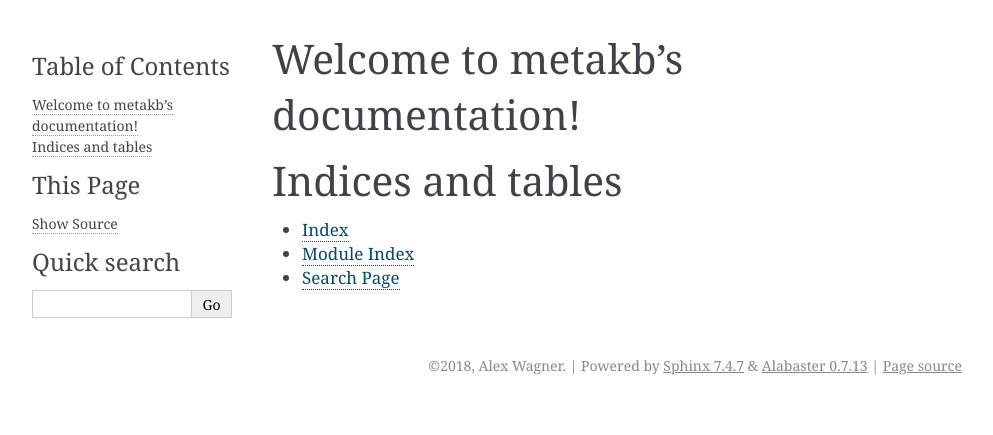
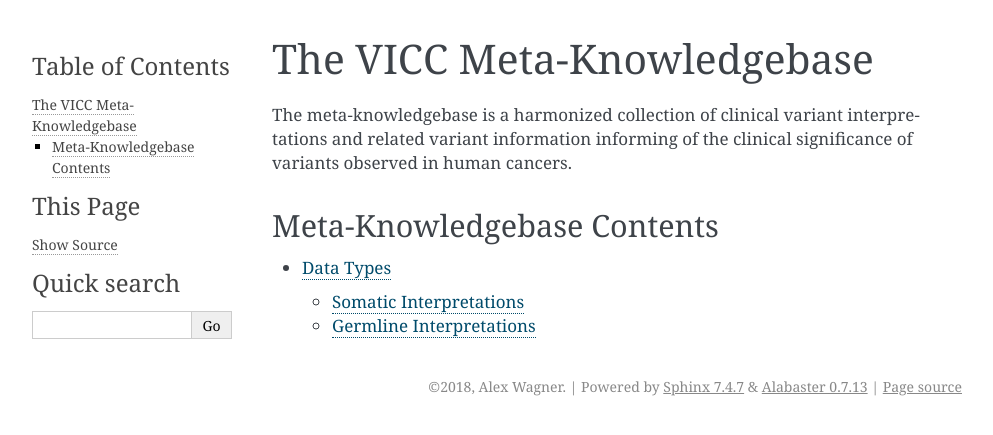
Before and after one commit to cancervariants/metakb, a Sphinx documentation site: the page built from docs/index.rst, in a window 1280 px wide. Shown: the top 435 px of the page, without its empty margins (148-1141 px from the left). Built offline with Sphinx 7.4.7, drawn with Linux system fonts in a browser that asks for light colours.

Commit message:
closes #1, #3

```diff
--- a/docs/index.rst
+++ b/docs/index.rst
@@ -1,20 +1,14 @@
-.. metakb documentation master file, created by
-   sphinx-quickstart on Wed Dec 12 11:04:36 2018.
-   You can adapt this file completely to your liking, but it should at least
-   contain the root `toctree` directive.
+The VICC Meta-Knowledgebase
+==================================
 
-Welcome to metakb's documentation!
-==================================
+The meta-knowledgebase is a harmonized collection of clinical variant interpretations
+and related variant information informing of the clinical significance of variants
+observed in human cancers.
+
+Meta-Knowledgebase Contents
+---------------------------
 
 .. toctree::
    :maxdepth: 2
-   :caption: Contents:
 
-
-
-Indices and tables
-==================
-
-* :ref:`genindex`
-* :ref:`modindex`
-* :ref:`search`
+   spec/data_types
--- /dev/null
+++ b/docs/spec/data_types.rst
@@ -0,0 +1,42 @@
+Data Types
+==========
+
+Curated interpretations and annotations available within the meta-knowledgebase fall
+broadly into the following categories:
+
+* Somatic Variant Interpretations
+* Germline Variant Interpretations
+* Oncogenic, Biological, and Observational Annotations
+* Clinical Trials
+
+Which are populated with data from the following resources:
+
+.. image:: /images/information_types.png
+
+Somatic Interpretations
+-----------------------
+
+Elements of somatic interpretations are guided by the framework from the
+`meta-knowledgebase harmonization`_ manuscript:
+
+.. image:: /images/harmonization.png
+
+and the `Minimum Variant Level Data`_ 2018 update:
+
+.. image:: /images/MVLD.jpg
+
+
+Germline Interpretations
+------------------------
+
+Elements of germline interpretations are guided by the American College of Medical
+Genetics and Genomics (ACMG) and Association for Molecular Pathology (AMP) `joint
+guidelines`_, via the SEPIO-ontology `ClinGen ACMG Variant Interpretation Profile`_:
+
+.. image:: /images/SEPIO-ClinGenProfile.png
+
+
+.. _`meta-knowledgebase harmonization`: https://www.biorxiv.org/content/early/2018/10/19/366856
+.. _`Minimum Variant Level Data`: https://www.ncbi.nlm.nih.gov/pmc/articles/PMC5728662/
+.. _`joint guidelines`: https://www.acmg.net/docs/standards_guidelines_for_the_interpretation_of_sequence_variants.pdf
+.. _`ClinGen ACMG Variant Interpretation Profile`: https://github.com/monarch-initiative/SEPIO-ontology/wiki/The-ClinGen-ACMG-Variant-Interpretation-Profile
```
Also changed, not shown: docs/images/MVLD.jpg (added), docs/images/SEPIO-ClinGenProfile.png (added), docs/images/harmonization.png (added), docs/images/information_types.png (added).
